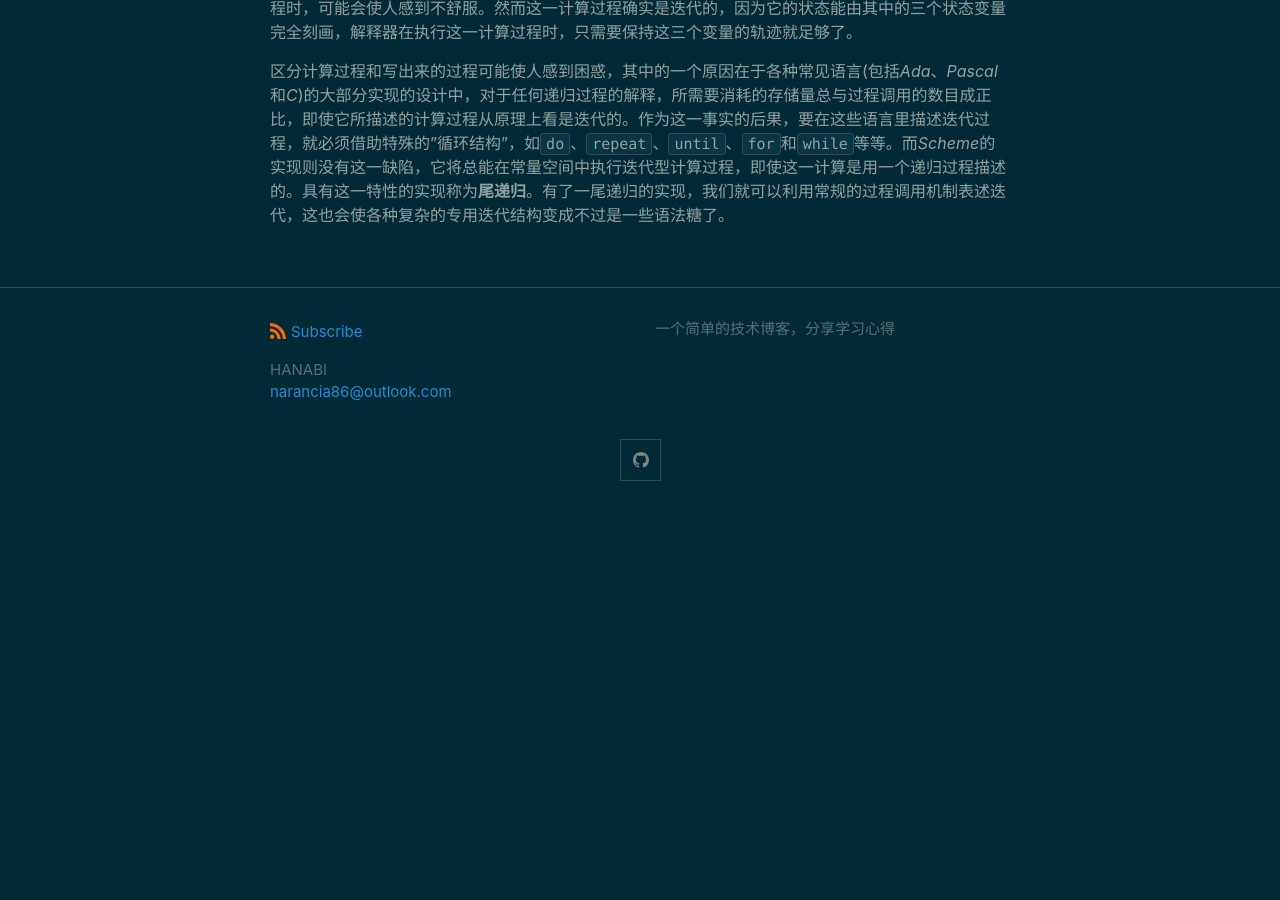
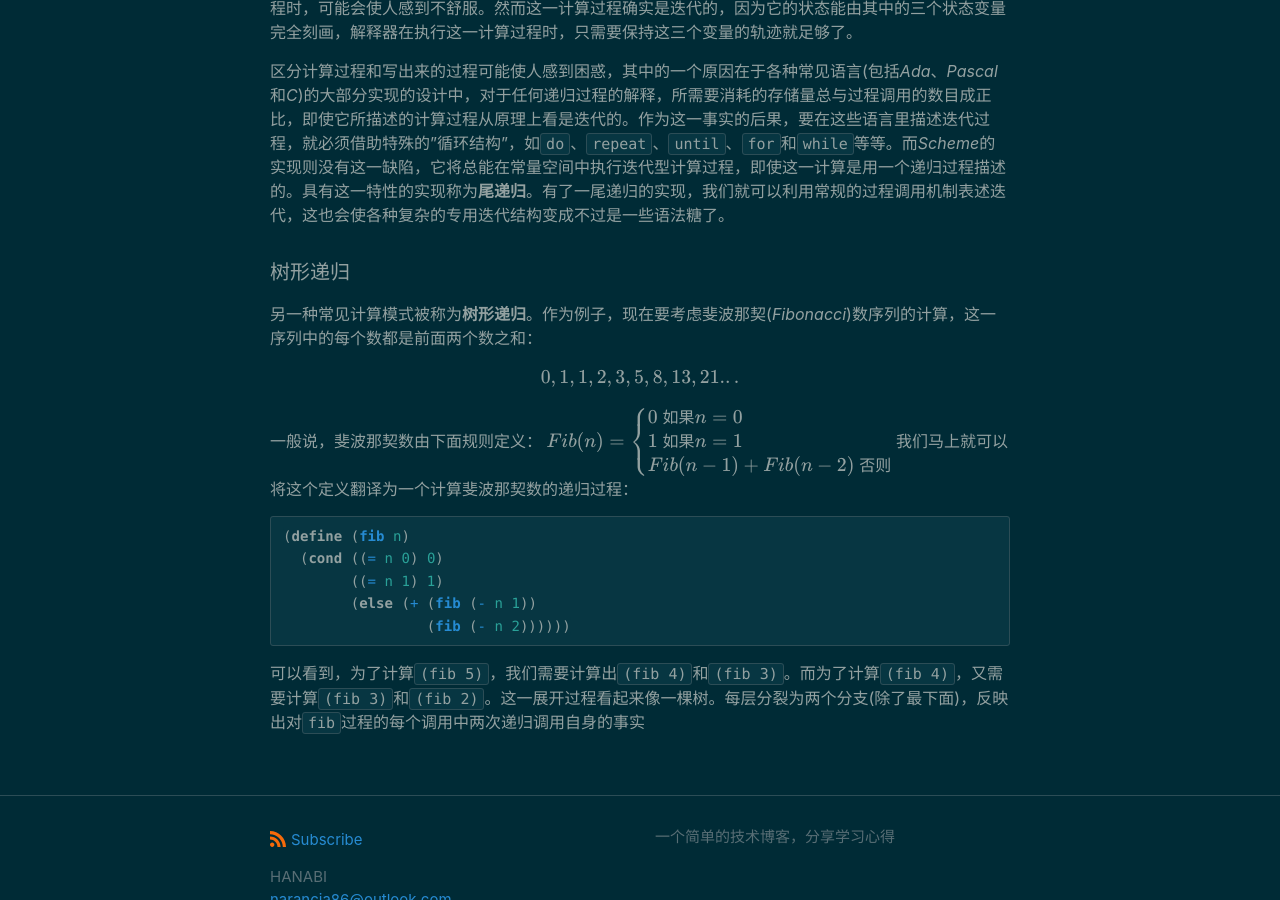
Before and after one commit to KamenRiderKuuga/kamenriderkuuga.github.io, a Jekyll site: the page built from _posts/2020-10-21-Foundation-6.md, in a window 1280 px wide and 900 px high, scrolled down 16111 px. Built offline with Jekyll 4.4.1, drawn with Linux system fonts in a browser that asks for light colours; before the commit the page ends 16627 px from its top, so only the background shows below that.

Commit message:
Update 2020-10-21-Foundation-6.md

````diff
--- a/_posts/2020-10-21-Foundation-6.md
+++ b/_posts/2020-10-21-Foundation-6.md
@@ -654,3 +654,31 @@ counter+1-->counter
 在比较迭代与递归的时候，我们必须注意，不要搞混**递归计算过程**和**递归过程**的概念。当我们说一个过程是递归过程的时候，论述的是一个语法形式上的事实，说明这个过程的定义中(直接或者间接)引用了该过程本身。在说某一计算过程具有某种模式时(例如，线性递归)，我们说的是这一计算过程的进展方式，而不是相应过程书写上的语法形式。当我们说某个递归过程(例如`fact-iter`)将产生出一个迭代的计算过程时，可能会使人感到不舒服。然而这一计算过程确实是迭代的，因为它的状态能由其中的三个状态变量完全刻画，解释器在执行这一计算过程时，只需要保持这三个变量的轨迹就足够了。
 
 区分计算过程和写出来的过程可能使人感到困惑，其中的一个原因在于各种常见语言(包括*Ada*、*Pascal*和*C*)的大部分实现的设计中，对于任何递归过程的解释，所需要消耗的存储量总与过程调用的数目成正比，即使它所描述的计算过程从原理上看是迭代的。作为这一事实的后果，要在这些语言里描述迭代过程，就必须借助特殊的"循环结构"，如`do`、`repeat`、`until`、`for`和`while`等等。而*Scheme*的实现则没有这一缺陷，它将总能在常量空间中执行迭代型计算过程，即使这一计算是用一个递归过程描述的。具有这一特性的实现称为**尾递归**。有了一尾递归的实现，我们就可以利用常规的过程调用机制表述迭代，这也会使各种复杂的专用迭代结构变成不过是一些语法糖了。
+
+
+
+#### 树形递归
+
+另一种常见计算模式被称为**树形递归**。作为例子，现在要考虑斐波那契(*Fibonacci*)数序列的计算，这一序列中的每个数都是前面两个数之和：
+
+$$0,1,1,2,3,5,8,13,21...$$
+
+一般说，斐波那契数由下面规则定义：
+$$
+Fib(n)=\begin{cases}
+0\ 如果n=0\\
+1\ 如果n=1\\
+Fib(n-1)+Fib(n-2)\ 否则
+\end{cases}
+$$
+我们马上就可以将这个定义翻译为一个计算斐波那契数的递归过程：
+
+```scheme
+(define (fib n)
+  (cond ((= n 0) 0)
+        ((= n 1) 1)
+        (else (+ (fib (- n 1))
+                 (fib (- n 2))))))
+```
+
+可以看到，为了计算`(fib 5)`，我们需要计算出`(fib 4)`和`(fib 3)`。而为了计算`(fib 4)`，又需要计算`(fib 3)`和`(fib 2)`。这一展开过程看起来像一棵树。每层分裂为两个分支(除了最下面)，反映出对`fib`过程的每个调用中两次递归调用自身的事实
````
